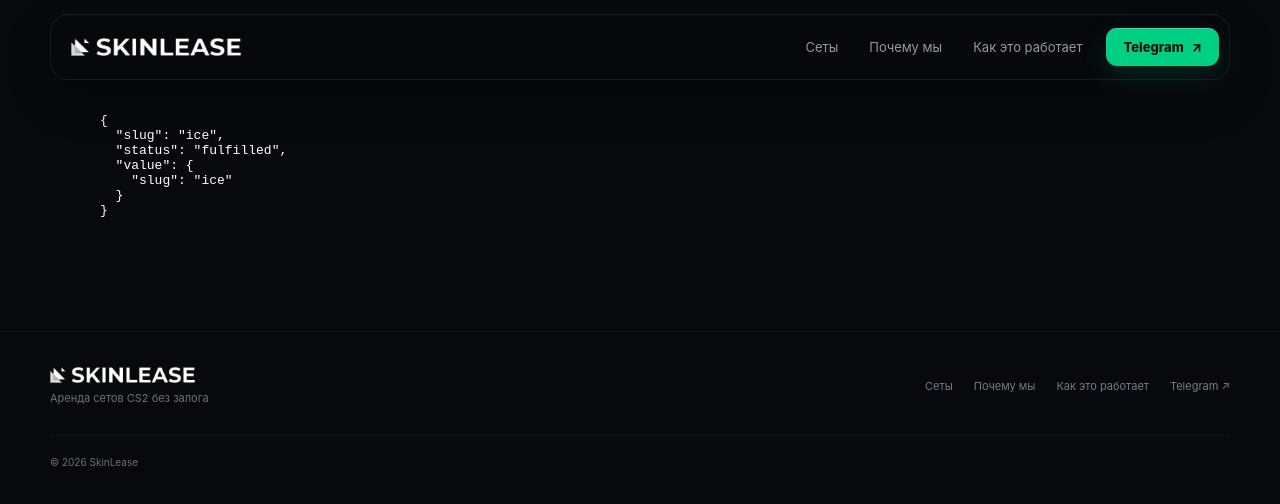
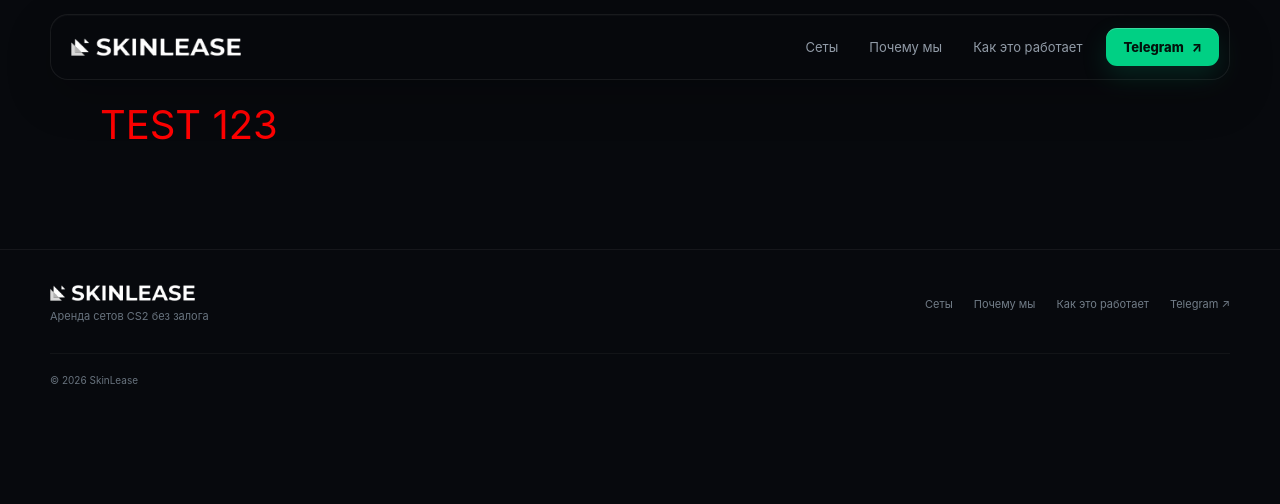
Before and after one commit to sapfi24/skinlease, a Next.js app: page /sets/ice in a window 1280 px wide. Shown: the top 504 px of the page. Built offline with nearby package versions, Linux system fonts and the light colour scheme.

Commit message:
Update page.js

```diff
--- a/app/sets/[slug]/page.js
+++ b/app/sets/[slug]/page.js
@@ -1,7 +1,7 @@
-export default function SetPage({ params }) {
+export default function SetPage() {
   return (
-    <div style={{ color: "white", padding: "100px" }}>
-      <pre>{JSON.stringify(params, null, 2)}</pre>
+    <div style={{ color: "red", padding: "100px", fontSize: "40px" }}>
+      TEST 123
     </div>
   );
 }
```
